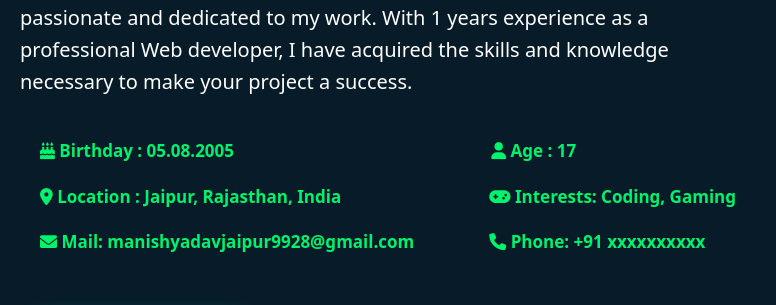
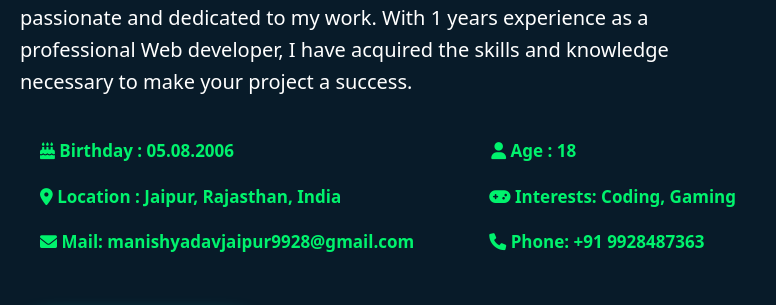
Before and after one commit to manishyadav9928/My-Portfolio, a plain HTML site: page index.html in a window 1280 px wide. Shown: the part 951-1256 px from the top of the page, 10-786 px from the left. Drawn offline with nearby package versions, Linux system fonts and the light colour scheme.

Commit message:
index.html

```diff
--- a/index.html
+++ b/index.html
@@ -135,8 +135,8 @@
               <p>Hi! My name is ●◆ Manish Yadav ◆● . I am a Web Developer, and I'm very passionate and dedicated to my work. With 1 years experience as a professional Web developer, I have acquired the skills and knowledge necessary to make your project a success.</p>
               <table class="personal-info">
                 <tr>
-                  <th><i class="fas fa-birthday-cake"></i> <strong >Birthday :</strong> 05.08.2005</th>
-                  <th style="padding-left: 77px;"><i class="fas fa-user"></i> <strong>Age :</strong> 17</th>
+                  <th><i class="fas fa-birthday-cake"></i> <strong >Birthday :</strong> 05.08.2006</th>
+                  <th style="padding-left: 77px;"><i class="fas fa-user"></i> <strong>Age :</strong> 18</th>
                   </tr>
                   <tr>
                   <th><i class="fas fa-map-marker-alt"></i> <strong>Location :</strong> Jaipur, Rajasthan, India</th>
@@ -144,7 +144,7 @@
                 </tr>
                 <tr>
                   <th><i class="fas fa-envelope"></i> <strong>Mail:</strong> manishyadavjaipur9928@gmail.com</th>
-                  <th  style="padding-left: 75px;"><i class="fas fa-phone"></i> <strong>Phone:</strong> +91 xxxxxxxxxx</th>
+                  <th  style="padding-left: 75px;"><i class="fas fa-phone"></i> <strong>Phone:</strong> +91 9928487363</th>
                   </tr>
               </table>
               <a href="manish_resume.pdf" download="manish_resume.pdf"><button class="download-cv">Download CV</button></a>
```
